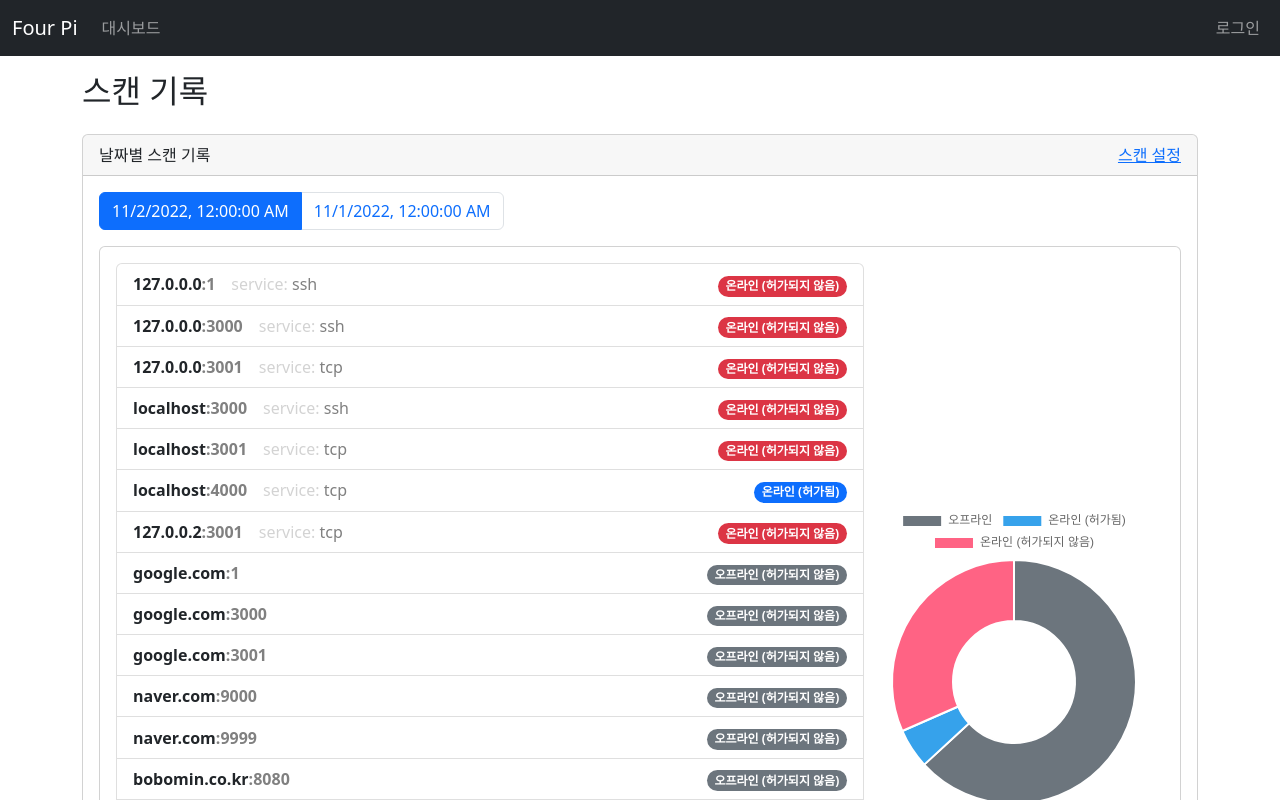
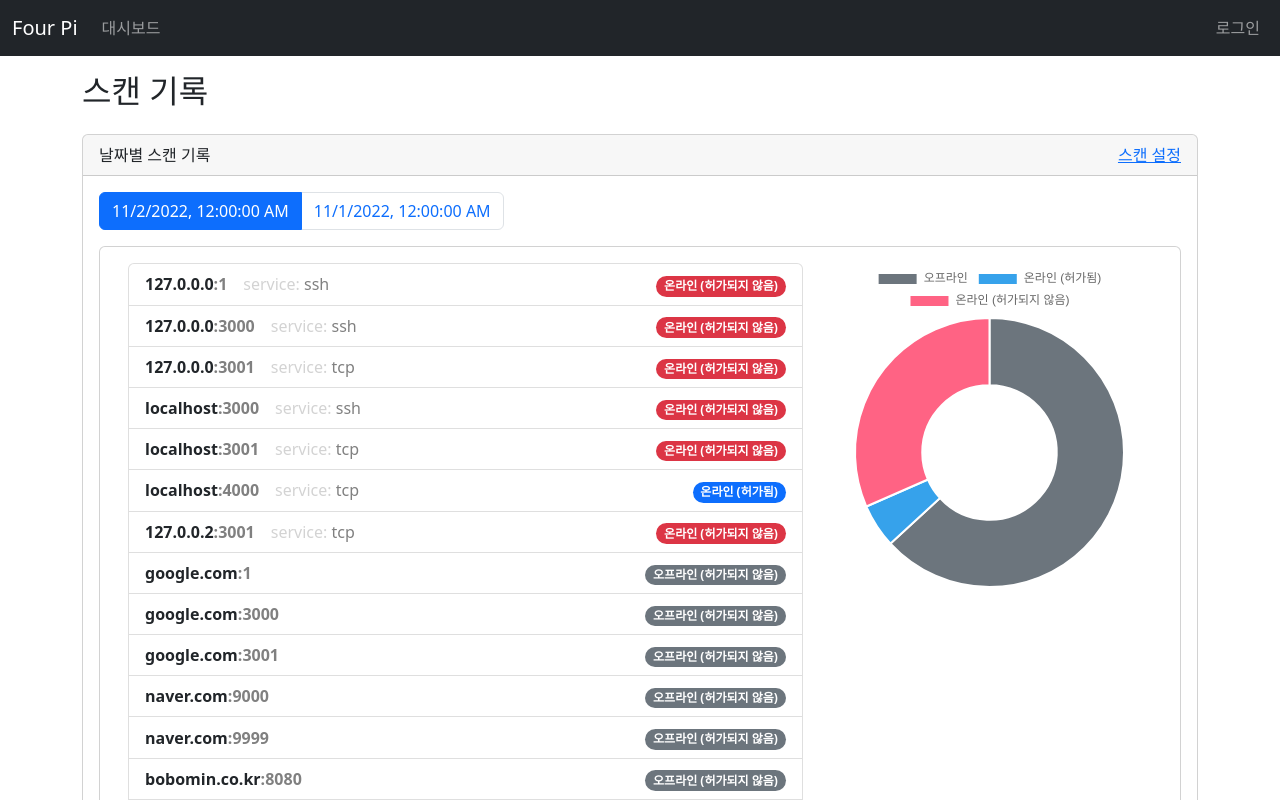
Before and after one commit to Four-pi/client, a React (Create React App) app: page /scan/log in a window 1280 px wide. Shown: the top 800 px of the page. Built offline with nearby package versions, Linux system fonts and the light colour scheme.

Commit message:
feat: 중앙에 있던 도넛 차트를 화면 상단으로 끌어올림

```diff
--- a/src/components/report-list.tsx
+++ b/src/components/report-list.tsx
@@ -96,12 +96,15 @@ export function ReportList() {
                         </Pagination>
                         <Card>
                             <Card.Body>
-                                <Stack direction="horizontal">
-                                    <div style={{ width: "100%" }}>
+                                <Container fluid>
+                                    <Row>
+                                        <Col xs={8}>
                                             <ListGroup>
                                                 {simplifiedReports.map(
                                                     (report, index) => (
-                                                    <ListGroup.Item key={index}>
+                                                        <ListGroup.Item
+                                                            key={index}
+                                                        >
                                                             {renderSimplifiedReport(
                                                                 report
                                                             )}
@@ -109,15 +112,11 @@ export function ReportList() {
                                                     )
                                                 )}
                                             </ListGroup>
-                                    </div>
-                                    <div>
+                                        </Col>
+
+                                        <Col xs={4}>
                                             <Doughnut data={chartData} />
-                                    </div>
-                                </Stack>
-                                <Container fluid>
-                                    <Row>
-                                        <Col xs={8}></Col>
-                                        <Col xs={4}></Col>
+                                        </Col>
                                     </Row>
                                 </Container>
                             </Card.Body>
```
Lines whose indentation alone changed are shown as unchanged.
